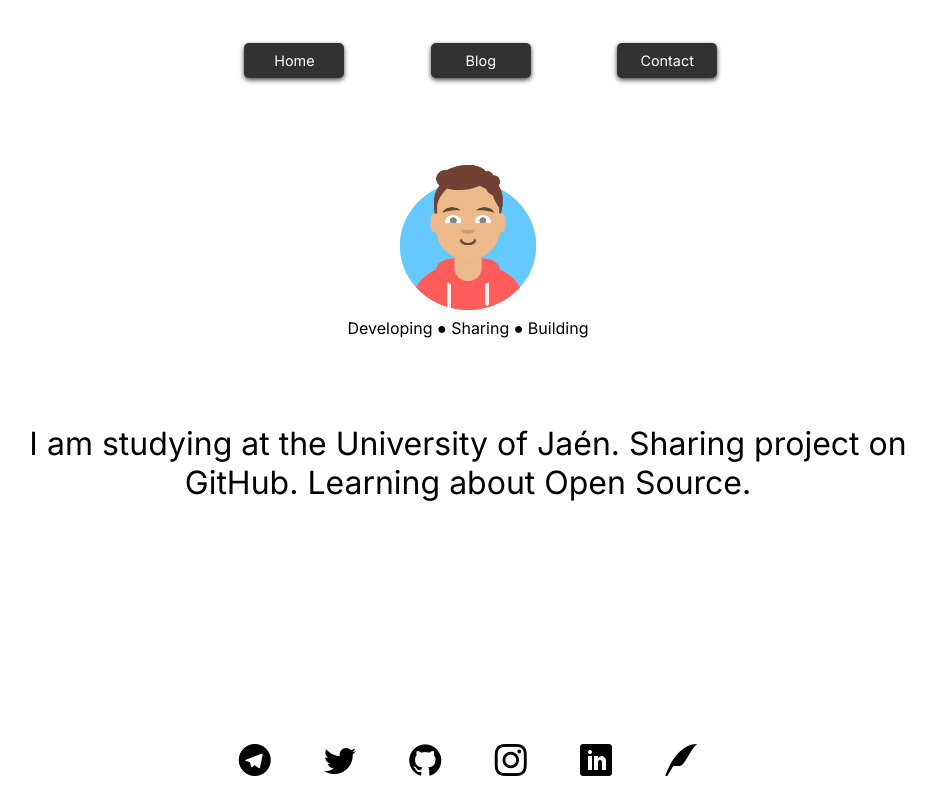
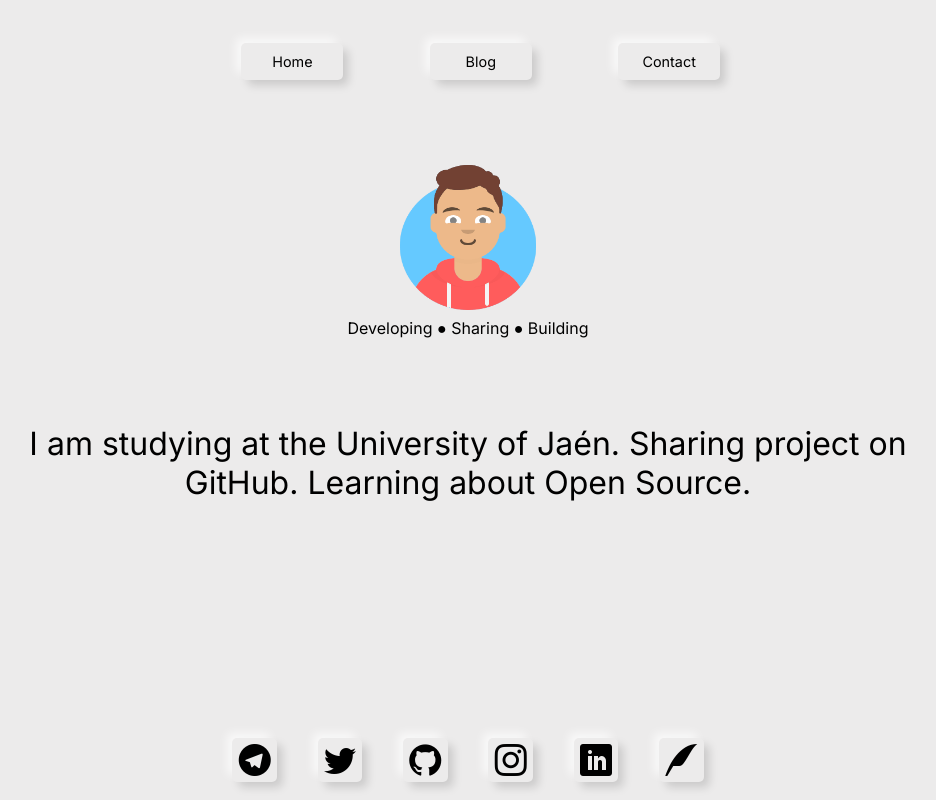
Before and after one commit to manuelalferez/personal-website, a React (Create React App) app: page / in a window 1280 px wide. Shown: the whole page, without its empty margins (172-1108 px from the left). Built offline with nearby package versions, Linux system fonts and the light colour scheme.

Commit message:
Aplicando neomorfismo a los botones y a los grapers del blog

```diff
--- a/src/Component/Blog/Blog.css
+++ b/src/Component/Blog/Blog.css
@@ -3,7 +3,7 @@
     flex-wrap: wrap;
     padding-top: 20vh;
     padding-bottom: 10vh;
-    background-color: white;
+    background-color: rgb(236, 235, 235);
     display: flex;
     justify-content: center;
 }
@@ -14,7 +14,7 @@
     margin-bottom: 30px;
     border-radius: 10px;
     padding: 20px;
-    box-shadow: 0px 2px 19px -2px rgba(32, 32, 32, 0.75);
+    box-shadow: 6px 6px 10px -1px rgba(0, 0, 0, 0.15), -6px -6px 10px -1px rgba(255, 255, 255, 0.7);
 }
 
 .Blog__post {
--- a/src/Component/Home/Home.css
+++ b/src/Component/Home/Home.css
@@ -54,6 +54,9 @@
       font-size: 2em;
       color: black;
       text-decoration: none;
+      box-shadow: 6px 6px 10px -1px rgba(0, 0, 0, 0.15), -6px -6px 10px -1px rgba(255, 255, 255, 0.7);
+      padding: .2em;
+      border-radius: 5px;
   }
 
   .icon-twitter:hover {
@@ -83,7 +86,7 @@
   .Home {
       height: 80vh;
       widows: 100vw;
-      background-color: white;
+      background-color: rgb(236, 235, 235);
       display: grid;
       grid-template-areas: "picture-status" "description" "social";
       grid-template-rows: 25vh 45vh 10vh;
--- a/src/Component/NavBar/Button.css
+++ b/src/Component/NavBar/Button.css
@@ -5,15 +5,15 @@
     justify-content: center;
     align-items: center;
     margin: 3em;
+    border: 1px solid rgba(0, 0, 0, 0.0);
     border-radius: 5px;
     font-size: 0.9em;
-  background: #323232;
-  box-shadow: 0px 2px 5px 0px rgba(0,0,0,0.75);
+    box-shadow: 6px 6px 10px -1px rgba(0, 0, 0, 0.15), -6px -6px 10px -1px rgba(255, 255, 255, 0.7);
+    color: rgba(49, 69, 106, 0.35);
 }
 
 .Button:hover {
     cursor: pointer;
-  background: #999;
 }
 
 .Button:active {
@@ -24,7 +24,7 @@
 
 .Button a {
     text-decoration: none;
-  color: white;
+    color: black;
     height: 100%;
     width: 100%;
     display: flex;
```
Lines whose indentation alone changed are shown as unchanged.
